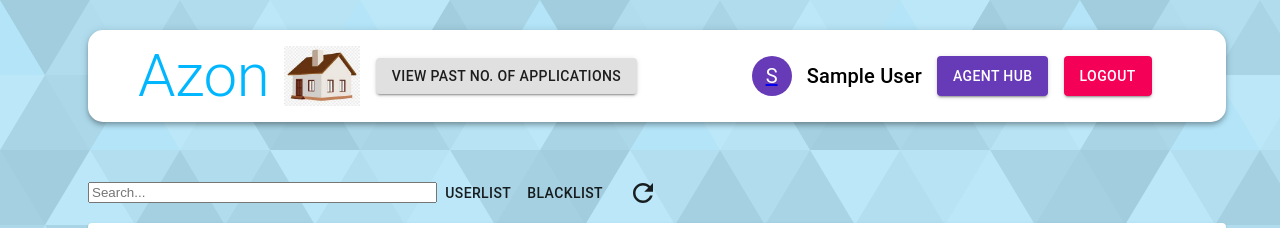
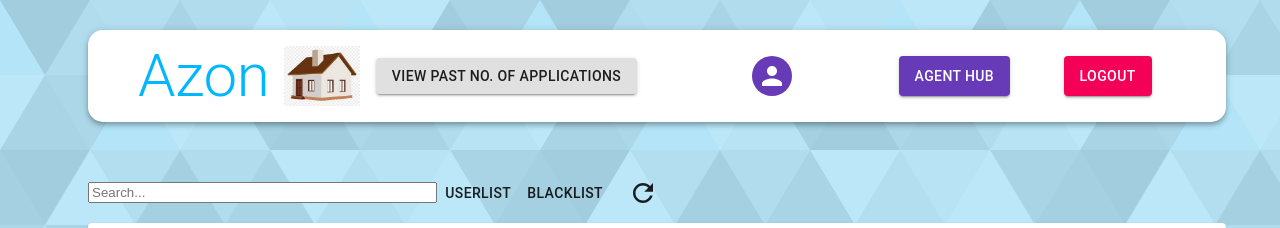
Before and after one commit to kev-g/azon, a React (Create React App) app in the folder client/: page /agentlist in a window 1280 px wide. Shown: the top 228 px of the page. Built offline with nearby package versions, Linux system fonts and the light colour scheme; no server answers; sample sign-in values are in the browser's storage.

Commit message:
update Navbar(Solved)

```diff
--- a/client/src/components/Admin/AgentList.js
+++ b/client/src/components/Admin/AgentList.js
@@ -1,6 +1,6 @@
 import React, { useState, useEffect } from 'react'
 import axios from 'axios'
-import { Link } from 'react-router-dom'
+import { Link,useHistory } from 'react-router-dom'
 import SwapVertIcon from '@mui/icons-material/SwapVert'
 import Table from '@mui/material/Table'
 import TableBody from '@mui/material/TableBody'
@@ -19,6 +19,7 @@ const AgentList = () => {
   const [searchTerm, setSearchTerm] = useState('')
   const [order, setorder] = useState('ASC')
   const [agents, setAgents] = useState([])
+  const history = useHistory();
 
   const sorting = (col) => {
     if (order === 'ASC') {
@@ -34,6 +35,7 @@ const AgentList = () => {
   }
 
   useEffect(() => {
+    history.push('/agentlist')
     axios.get('/agent').then((res) => {
       setAgents(res.data)
       console.log(res.data);
--- a/client/src/components/Auth/Auth.js
+++ b/client/src/components/Auth/Auth.js
@@ -1,4 +1,4 @@
-import React, { useState } from "react";
+import React, { useState,useEffect } from "react";
 import { useDispatch } from "react-redux";
 import {
   Avatar,
@@ -86,6 +86,11 @@ const Auth = () => {
   // only change the specified current input with the target value
   const handleChange = (e) =>
     setForm({ ...form, [e.target.name]: e.target.value });
+
+
+    useEffect(() => {
+      history.push('/auth')
+    }, [])
 
   return (
     <Container component="main" maxWidth="xs">
--- a/client/src/components/Navbar/Navbar.js
+++ b/client/src/components/Navbar/Navbar.js
@@ -128,12 +128,12 @@ return (
                 alt={user?.result.name}
                 src={user?.result.profile_pic}
               >
-                {user?.result.name.charAt(0)}
-                {/* {user?.result.type !== "user" ? (
+                {/* {user?.result.name.charAt(0)} */}
+                {user?.result.type !== "user" ? (
                   user?.result.type === "agent"?
                   (agentProfile?.name):(userProfile?.name)
                   ) : (userProfile?.name)}
-                 */}
+
               </Avatar>
             </a>
           ) : (
@@ -146,11 +146,11 @@ return (
             </Avatar>
           )}
           <Typography className={classes.userName} variant="h6">
-            {user?.result.name}
-            {/* {user?.result.type !== "admin" ? (
+            {/* {user?.result.name} */}
+            {user?.result.type !== "admin" ? (
                   user?.result.type !== "agent"?
                   (userProfile?.name):(agentProfile?.name)
-                  ) : (agentProfile?.name)} */}
+                  ) : (agentProfile?.name)}
           </Typography>
 
           {user.result.type !== "agent" ? (
--- a/client/src/components/Pages/Profile.js
+++ b/client/src/components/Pages/Profile.js
@@ -1,5 +1,5 @@
 import { Paper, Button } from "@material-ui/core";
-import { Link } from "react-router-dom";
+import { Link,useHistory } from "react-router-dom";
 import { useDispatch } from "react-redux";
 import { updateProfile } from "../../actions/agentAuth";
 import React, { useEffect, useState } from "react";
@@ -15,6 +15,7 @@ const Profile = () => {
   const [agentProfile, setAgentProfile] = useState("");
   const [reupload, setReupload] = useState(false);
   const dispatch = useDispatch();
+  const history = useHistory();
   const uploadPic = () => {
     dispatch(updateProfile(user.result._id, agentProfile));
     setReupload(!reupload);
@@ -23,6 +24,7 @@ const Profile = () => {
   console.log("reupload", reupload);
 
   useEffect(() => {
+    history.push('/profile')
     async function fetchData() {
       console.log(user.result._id);
       let response = await axios.get(
@@ -33,9 +35,6 @@ const Profile = () => {
     fetchData();
   }, []);
 
-  function refreshPage() {
-    window.location.reload(false);
-  }
 
   return (
     <div>
--- a/client/src/components/Search/SearchBar.js
+++ b/client/src/components/Search/SearchBar.js
@@ -1,10 +1,10 @@
-import React from 'react'
+import React, { useEffect } from 'react'
 import Box from '@mui/material/Box';
 import IconButton from '@mui/material/IconButton';
 import Divider from '@mui/material/Divider';
 import SearchIcon from '@mui/icons-material/Search';
 import Paper from '@mui/material/Paper';
-import { Link } from 'react-router-dom';
+import { Link,useHistory } from 'react-router-dom';
 import { useState } from 'react';
 import Autocomplete from '@mui/material/Autocomplete'
 import TextField from '@mui/material/TextField';
@@ -12,7 +12,7 @@ import TextField from '@mui/material/TextField';
 const SearchBar = ({uniqueTown,refreshListing,setRefreshListing}) => {
 
     const [searchQuery, updatesearchQuery] = useState(['']);
-
+    const history = useHistory();
     const handleChange = (e,value) => {
 
         updatesearchQuery({'searchQuery': value})//updatesearchQuery({...searchQuery,'searchQuery': value})//updatesearchQuery({...searchQuery,[e.target.name]: e.target.value.trim()})//
@@ -29,7 +29,9 @@ const SearchBar = ({uniqueTown,refreshListing,setRefreshListing}) => {
         console.log(searchQuery);
     };
 
-
+    useEffect(() => {
+        history.push('/')
+    }, [])
     return (
         <Box
             sx={{
```
